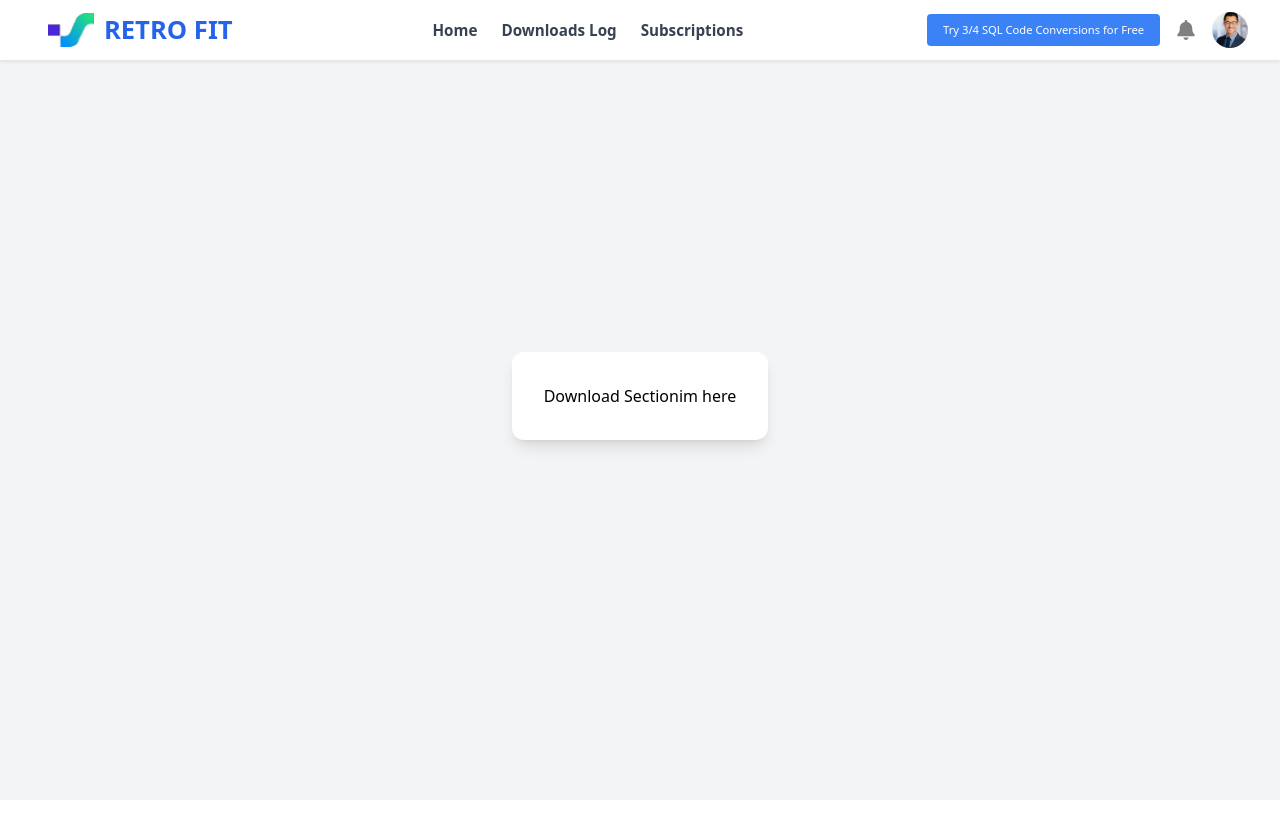
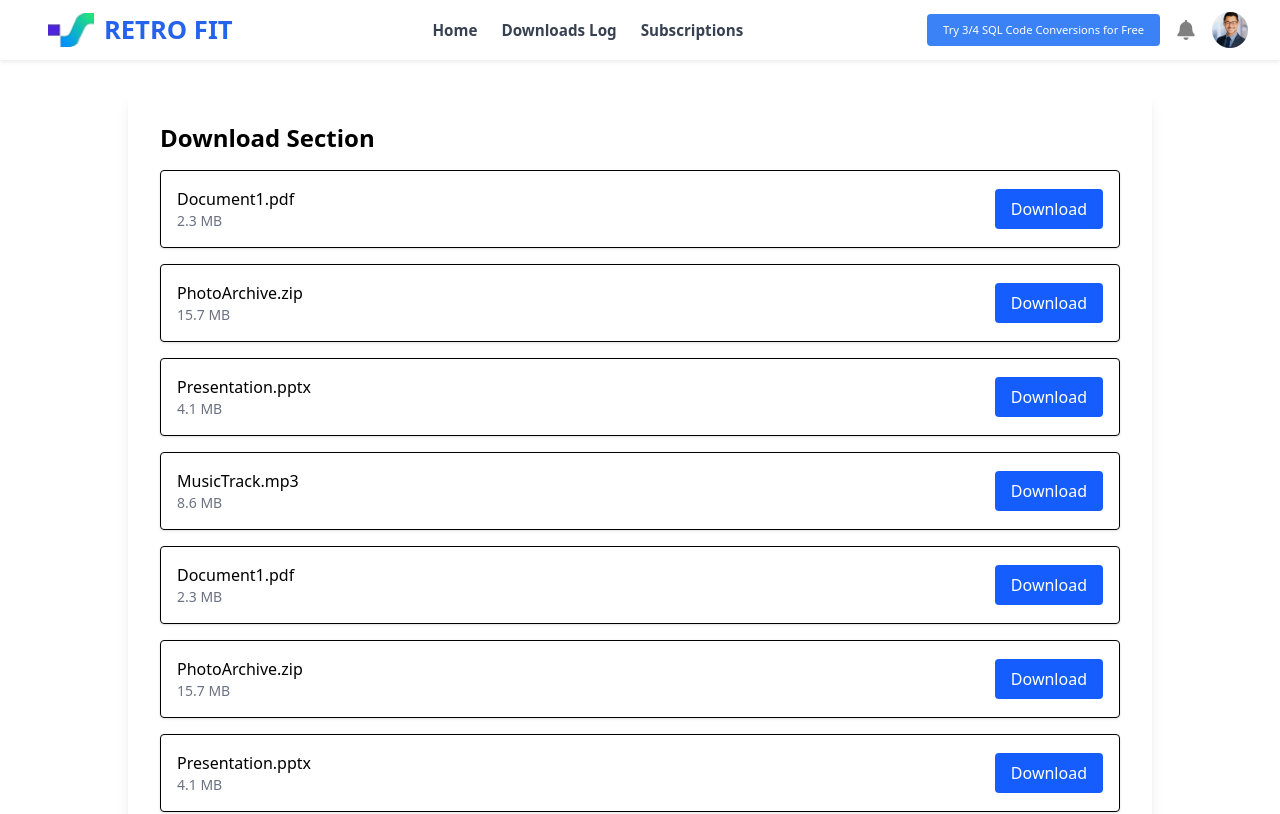
Before and after one commit to RakshitVita/B2C-Retro-Fit, a React (Vite) app: page /downloads in a window 1280 px wide. Shown: the top 814 px of the page. Built offline with nearby package versions, Linux system fonts and the light colour scheme.

Commit message:
Navbar final code
all navbar funtionality done

```diff
--- a/src/App.css
+++ b/src/App.css
@@ -1 +1 @@
-@import "tailwindcss";
+/* @import "tailwindcss"; */
--- a/src/App.jsx
+++ b/src/App.jsx
@@ -1,3 +1,4 @@
+
 import React from "react";
 import './App.css'
 import { BrowserRouter as Router, Routes, Route } from "react-router-dom";
@@ -6,27 +7,36 @@ import Mainpage from "./componets/Mainpage";
 import Download from "./componets/Download";
 import Subscription_section from "./componets/Subscription_section";
 
-function App() {
-  //backend data
-    const notifications = ["New file downloaded","Subscription renewed","Profile updated","Security alert"];
-    const profileFields = [{ label: "Username", value: "johndoe" },{ label: "Password", value: "********" }];
+const App = () => {
+  const notifications = [
+    "Welcome to Retro Fit!",
+    "Your subscription is about to expire.",
+    "New SQL conversion feature added!"
+  ];
+
+  const profileFields = [
+    { label: "Name", value: "Jane Doe" },
+    { label: "Email", value: "jane@example.com" },
+    { label: "Avatar", value: "/assets/profile.jpg" }
+  ];
+
   const filenumber = 3;
+
   return (
     <Router>
-      <div className="min-h-screen bg-gray-100">
-        {/* header routes */}
-        <Navbar notifications={notifications} profileFields={profileFields} filenumber={filenumber} avatar="/assets/profile.jpg" />
-        <main className="flex justify-center items-center p-4">
+      <Navbar
+        notifications={notifications}
+        profileFields={profileFields}
+        filenumber={filenumber}
+      />
            <Routes>
              {/* sub route */}
              <Route path="/" element={<Mainpage/>} />
              <Route path="/downloads" element={<Download/>} />
              <Route path="/subscriptions" element={<Subscription_section/>} />
            </Routes>
-        </main>
-      </div>
     </Router>
-  )
-}
+  );
+};
 
-export default App
+export default App;
--- a/src/componets/Download.jsx
+++ b/src/componets/Download.jsx
@@ -1,12 +1,43 @@
-import React from 'react'
-import Maincontainer from './Maincontainer'
+import React from 'react';
+import Maincontainer from './Maincontainer';
+
+const dummyDownloads = [
+  { id: 1, name: 'Document1.pdf', size: '2.3 MB' },
+  { id: 2, name: 'PhotoArchive.zip', size: '15.7 MB' },
+  { id: 3, name: 'Presentation.pptx', size: '4.1 MB' },
+  { id: 4, name: 'MusicTrack.mp3', size: '8.6 MB' },
+    { id: 1, name: 'Document1.pdf', size: '2.3 MB' },
+  { id: 2, name: 'PhotoArchive.zip', size: '15.7 MB' },
+  { id: 3, name: 'Presentation.pptx', size: '4.1 MB' },
+  { id: 4, name: 'MusicTrack.mp3', size: '8.6 MB' },
+    { id: 1, name: 'Document1.pdf', size: '2.3 MB' },
+  { id: 2, name: 'PhotoArchive.zip', size: '15.7 MB' },
+  { id: 3, name: 'Presentation.pptx', size: '4.1 MB' },
+  { id: 4, name: 'MusicTrack.mp3', size: '8.6 MB' },
+];
 
 const Download = () => {
   return (
-    <>
-    <Maincontainer>Download Section</Maincontainer>
-    </>
-  )
-}
+    <Maincontainer>
+      <h1 className="text-2xl font-bold mb-4">Download Section</h1>
+      <div className="space-y-4">
+        {dummyDownloads.map((file) => (
+          <div
+            key={file.id}
+            className="flex items-center justify-between p-4 border rounded shadow-sm"
+          >
+            <div>
+              <p className="font-medium">{file.name}</p>
+              <p className="text-sm text-gray-500">{file.size}</p>
+            </div>
+            <button className="px-4 py-2 bg-blue-600 text-white rounded hover:bg-blue-700 transition">
+              Download
+            </button>
+          </div>
+        ))}
+      </div>
+    </Maincontainer>
+  );
+};
 
-export default Download
+export default Download;
--- a/src/componets/Maincontainer.jsx
+++ b/src/componets/Maincontainer.jsx
@@ -5,7 +5,7 @@ const Maincontainer = ({ children }) => {
      <div className="flex justify-center items-center min-h-[80vh] px-4">
       <div className="bg-white rounded-xl shadow-lg p-8 w-full  max-w-5xl">
         {children}
-        im here
+
       </div>
     </div>
   )
--- a/src/componets/Navbar.css
+++ b/src/componets/Navbar.css
@@ -6,6 +6,7 @@
   justify-content: space-between;
   gap: 1rem;
   padding: 0rem 2rem;
+  margin-bottom: 30px;
   background: #fff;
   box-shadow: 0 2px 4px rgba(0, 0, 0, 0.08);
   flex-wrap: wrap;
--- a/src/componets/Navbar.jsx
+++ b/src/componets/Navbar.jsx
@@ -1,12 +1,12 @@
+
 import React, { useEffect } from "react";
 import { Link } from "react-router-dom";
-import { FaBell } from "react-icons/fa";  //for notification icons
+import { FaBell } from "react-icons/fa";
 import "./Navbar.css";
 
 const Navbar = ({
   notifications = [],
   profileFields = [],
-  avatar = "https://via.placeholder.com/36",
   filenumber,
 }) => {
   useEffect(() => {
@@ -15,15 +15,17 @@ const Navbar = ({
     }
   }, [filenumber]);
 
+  // Get avatar from profileFields
+  const avatarField = profileFields.find(field => field.label.toLowerCase() === "avatar");
+  const avatar = avatarField?.value || "https://via.placeholder.com/36";
 
   return (
     <nav className="navbar">
       {/* Logo */}
       <div className="logo">
-  <img src="/assets/logo.png" alt="logo" />
-  <b>RETRO FIT</b>
-
-</div>
+        <img src="/assets/logo.png" alt="logo" />
+        <b>RETRO FIT</b>
+      </div>
 
       {/* Navigation Links */}
       <div className="nav-links">
```
Lines whose indentation alone changed are shown as unchanged.
